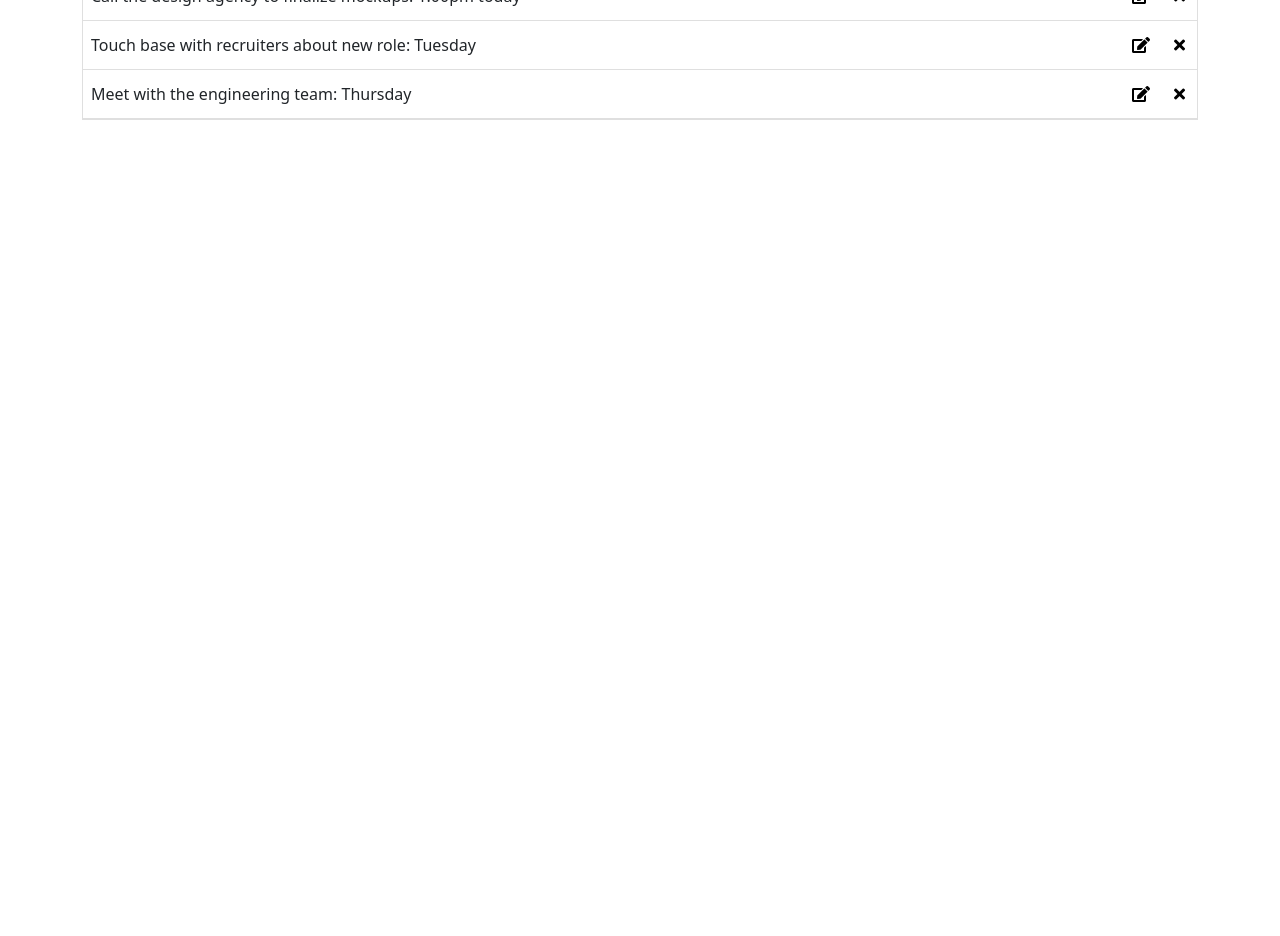
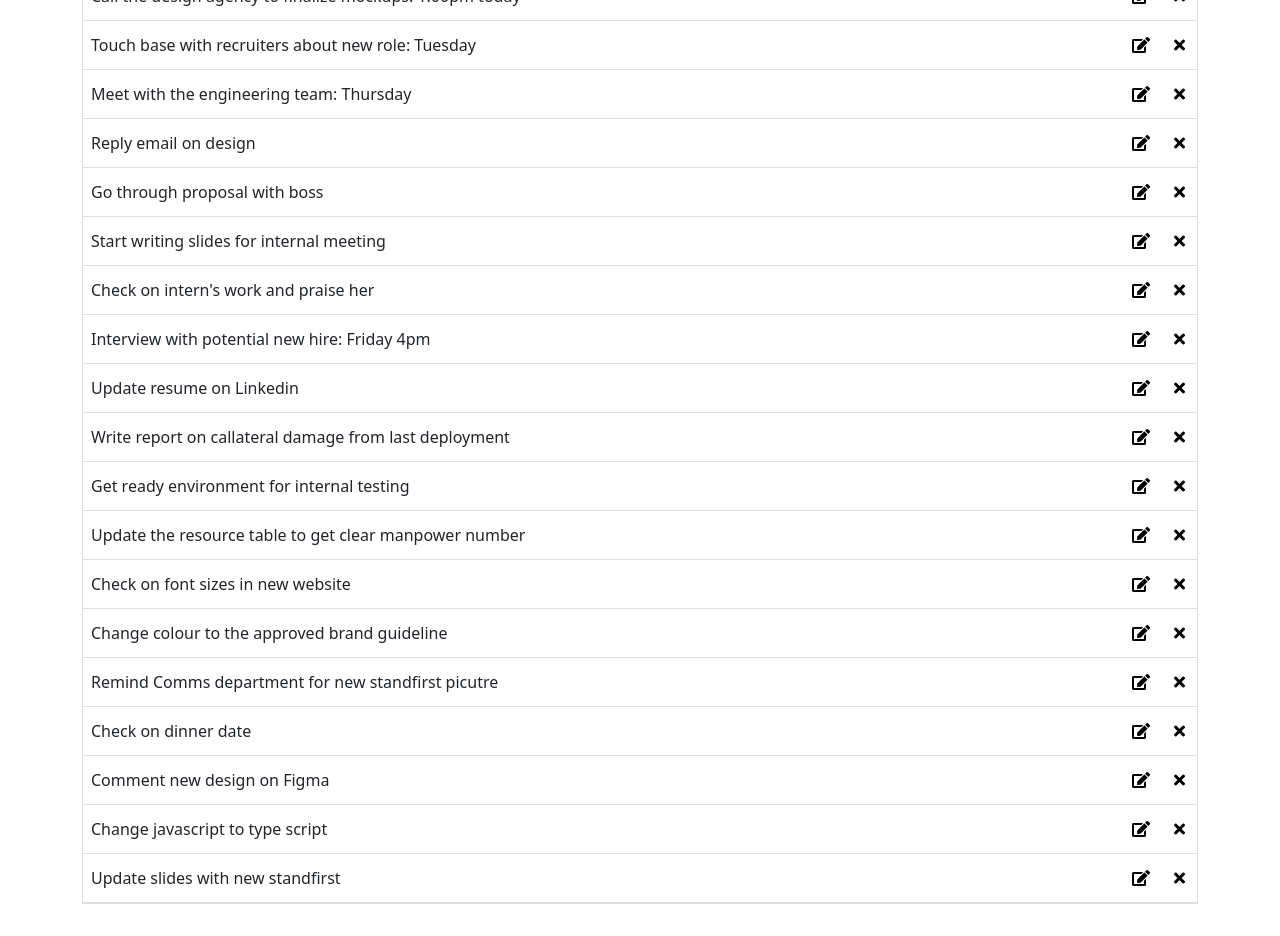
Before and after one commit to kenhua-l/react-with-websparks, a React (Create React App) app: page / in a window 1280 px wide. Shown: the part 220-1156 px from the top of the page. Before the commit the page ends 800 px from the top, so only its background shows below. Built offline with nearby package versions, Linux system fonts and the light colour scheme.

Commit message:
componentDidMount and axios

```diff
--- a/package.json
+++ b/package.json
@@ -34,5 +34,8 @@
       "last 1 firefox version",
       "last 1 safari version"
     ]
+  },
+  "devDependencies": {
+    "axios": "^0.21.1"
   }
 }
--- /dev/null
+++ b/public/data/tasks.json
@@ -0,0 +1,82 @@
+[
+  {
+    "task": "Send an email update to the team: 9am today",
+    "editMode": false
+  },
+  {
+    "task": "Call the design agency to finalize mockups: 1:00pm today",
+    "editMode": false
+  },
+  {
+    "task": "Touch base with recruiters about new role: Tuesday",
+    "editMode": false
+  },
+  {
+    "task": "Meet with the engineering team: Thursday",
+    "editMode": false
+  },
+  {
+    "task": "Reply email on design",
+    "editMode": false
+  },
+  {
+    "task": "Go through proposal with boss",
+    "editMode": false
+  },
+  {
+    "task": "Start writing slides for internal meeting",
+    "editMode": false
+  },
+  {
+    "task": "Check on intern's work and praise her",
+    "editMode": false
+  },
+  {
+    "task": "Interview with potential new hire: Friday 4pm",
+    "editMode": false
+  },
+  {
+    "task": "Update resume on Linkedin",
+    "editMode": false
+  },
+  {
+    "task": "Write report on callateral damage from last deployment",
+    "editMode": false
+  },
+  {
+    "task": "Get ready environment for internal testing",
+    "editMode": false
+  },
+  {
+    "task": "Update the resource table to get clear manpower number",
+    "editMode": false
+  },
+  {
+    "task": "Check on font sizes in new website",
+    "editMode": false
+  },
+  {
+    "task": "Change colour to the approved brand guideline",
+    "editMode": false
+  },
+  {
+    "task": "Remind Comms department for new standfirst picutre",
+    "editMode": false
+  },
+  {
+    "task": "Check on dinner date",
+    "editMode": false
+  },
+  {
+    "task": "Comment new design on Figma",
+    "editMode": false
+  },
+  {
+    "task": "Change javascript to type script",
+    "editMode": false
+  },
+  {
+    "task": "Update slides with new standfirst",
+    "editMode": false
+  }
+]
--- a/src/containers/TodoListContainer.js
+++ b/src/containers/TodoListContainer.js
@@ -1,4 +1,5 @@
 import React, { Component } from 'react';
+import Axios from 'axios';
 import TodoList from '../components/TodoList';
 import TodoAdd from '../components/TodoAdd';
 
@@ -6,24 +7,7 @@ class TodoListContainer extends Component {
   constructor(props) {
     super(props);
     this.state = {
-      tasks: [
-        {
-          task: 'Send an email update to the team: 9am today',
-          editMode: false
-        },
-        {
-          task: 'Call the design agency to finalize mockups: 1:00pm today',
-          editMode: false
-        },
-        {
-          task: 'Touch base with recruiters about new role: Tuesday',
-          editMode: false
-        },
-        {
-          task: 'Meet with the engineering team: Thursday',
-          editMode: false
-        }
-      ]
+      tasks: []
     }
     this.handleAdd = this.handleAdd.bind(this);
     this.handleDelete = this.handleDelete.bind(this);
@@ -59,7 +43,6 @@ class TodoListContainer extends Component {
   }
 
   editTask(id, newTask) {
-    console.log(id, newTask);
     var tasks = this.state.tasks;
     var taskToEdit = tasks[id];
     taskToEdit.task = newTask;
@@ -86,6 +69,16 @@ class TodoListContainer extends Component {
       </section>
     );
   }
+
+  componentDidMount() {
+    Axios.get('data/tasks.json').then((res) => {
+      console.log(res);
+      this.setState({
+        tasks: res.data
+      })
+    });
+
+  }
 }
 
 export default TodoListContainer;
```
Also changed, not shown: 1 other file (tests, documents, lock files or other folders).
